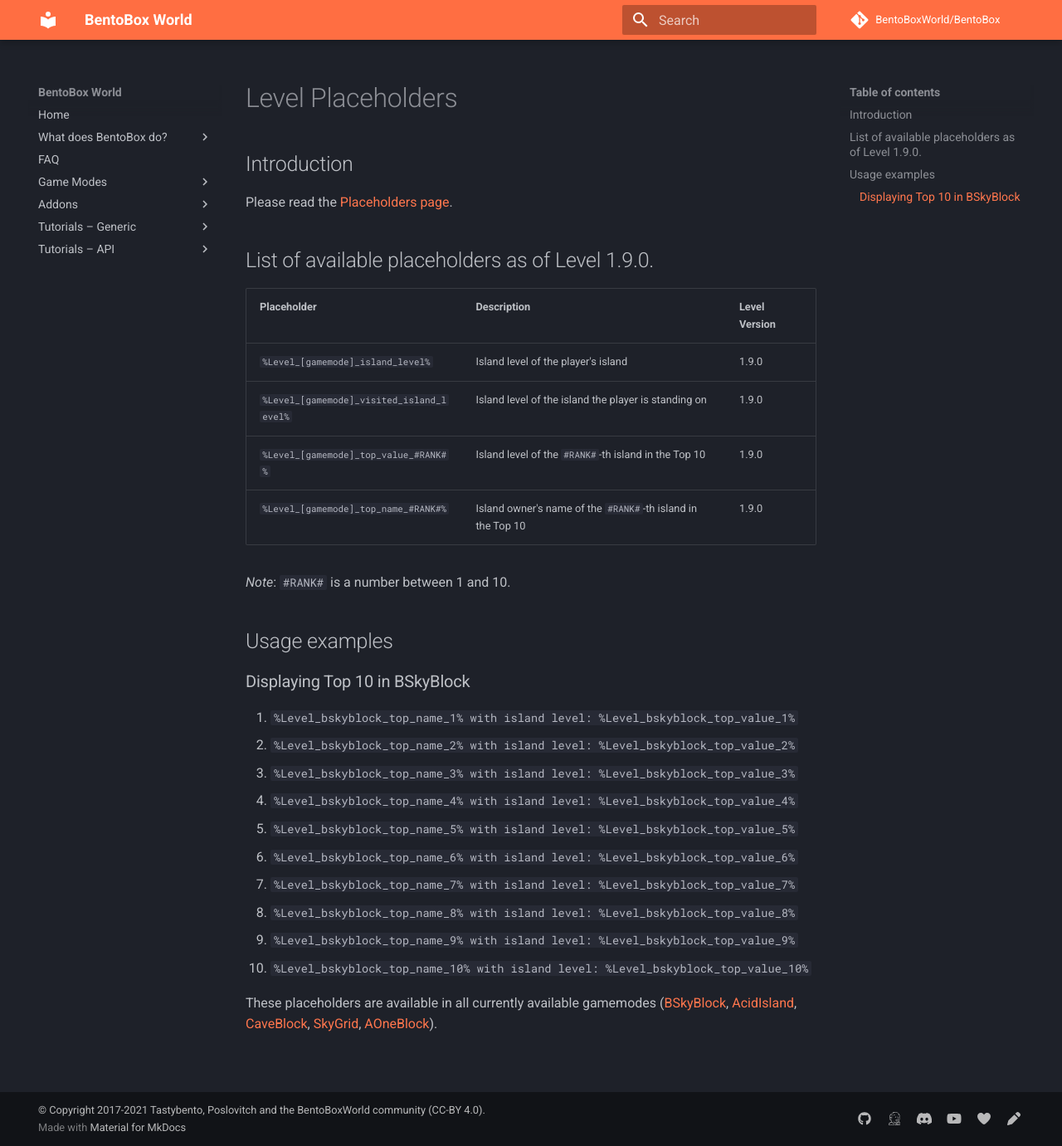
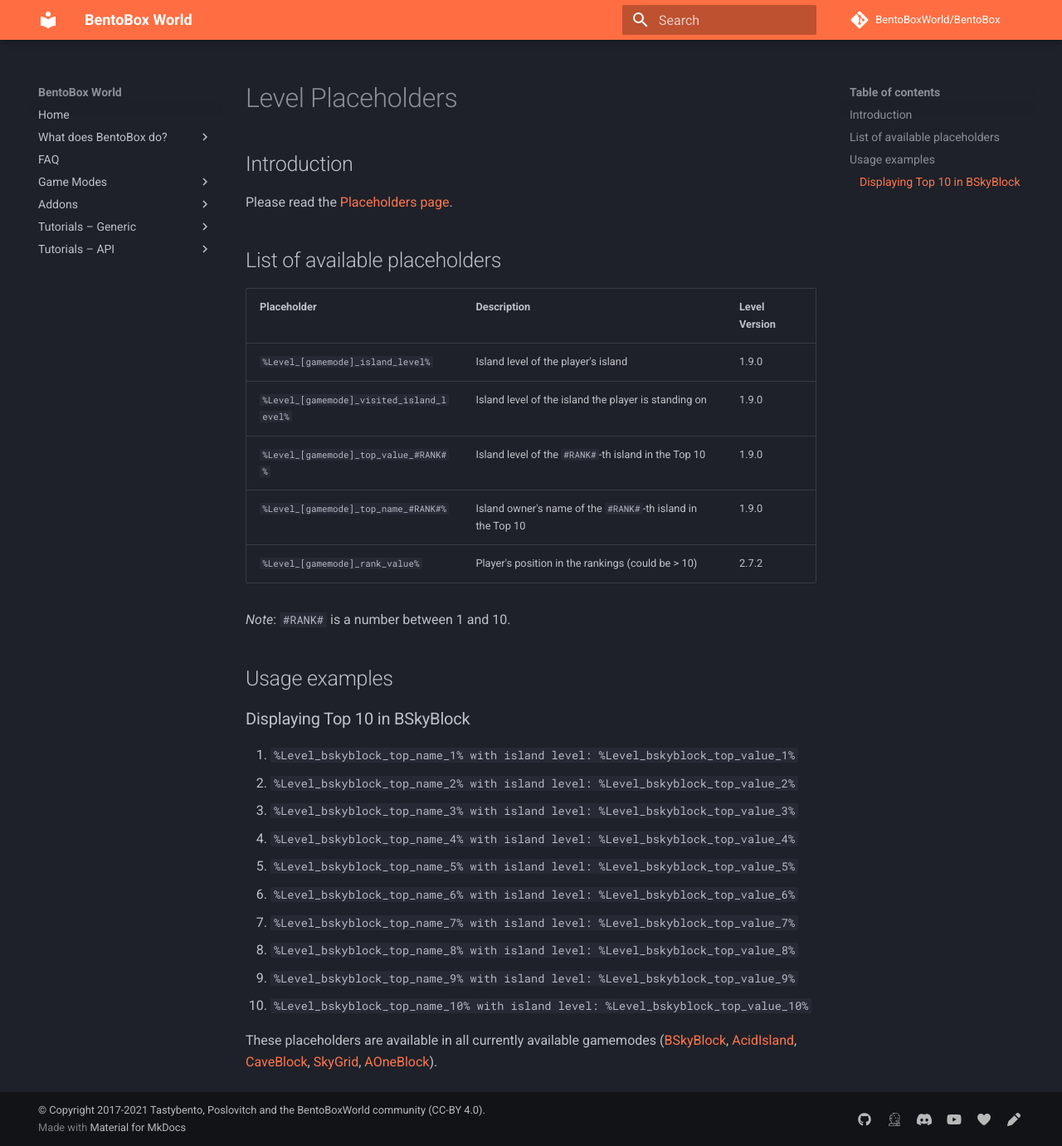
Before and after one commit to BentoBoxWorld/docs, an MkDocs documentation site: the page built from docs/addons/Level/Placeholders.md, in a window 1280 px wide and 1381 px high. Shown: the whole window at 83% size. Built offline with MkDocs 1.6.1 and Material for MkDocs 9.7.7, drawn with Linux system fonts in a browser that asks for light colours; comment, search, counter and statistics services are not loaded.

Commit message:
Added %Level_[gamemode]_rank_value%

```diff
--- a/docs/addons/Level/Placeholders.md
+++ b/docs/addons/Level/Placeholders.md
@@ -4,7 +4,7 @@
 
 Please read the [Placeholders page](../../../BentoBox/Placeholders).
 
-## List of available placeholders as of Level 1.9.0.
+## List of available placeholders
 
 | Placeholder | Description | Level Version |
 |-------------------------------------------------------|--------------------------------------------------------------------------------|-----------|
@@ -12,6 +12,7 @@
 | `%Level_[gamemode]_visited_island_level%` | Island level of the island the player is standing on | 1.9.0 |
 | `%Level_[gamemode]_top_value_#RANK#%` | Island level of the `#RANK#`-th island in the Top 10 | 1.9.0 |
 | `%Level_[gamemode]_top_name_#RANK#%` | Island owner's name of the `#RANK#`-th island in the Top 10 | 1.9.0 |
+| `%Level_[gamemode]_rank_value%` | Player's position in the rankings (could be > 10) | 2.7.2 |
 
 *Note*: `#RANK#` is a number between 1 and 10.
 
```
